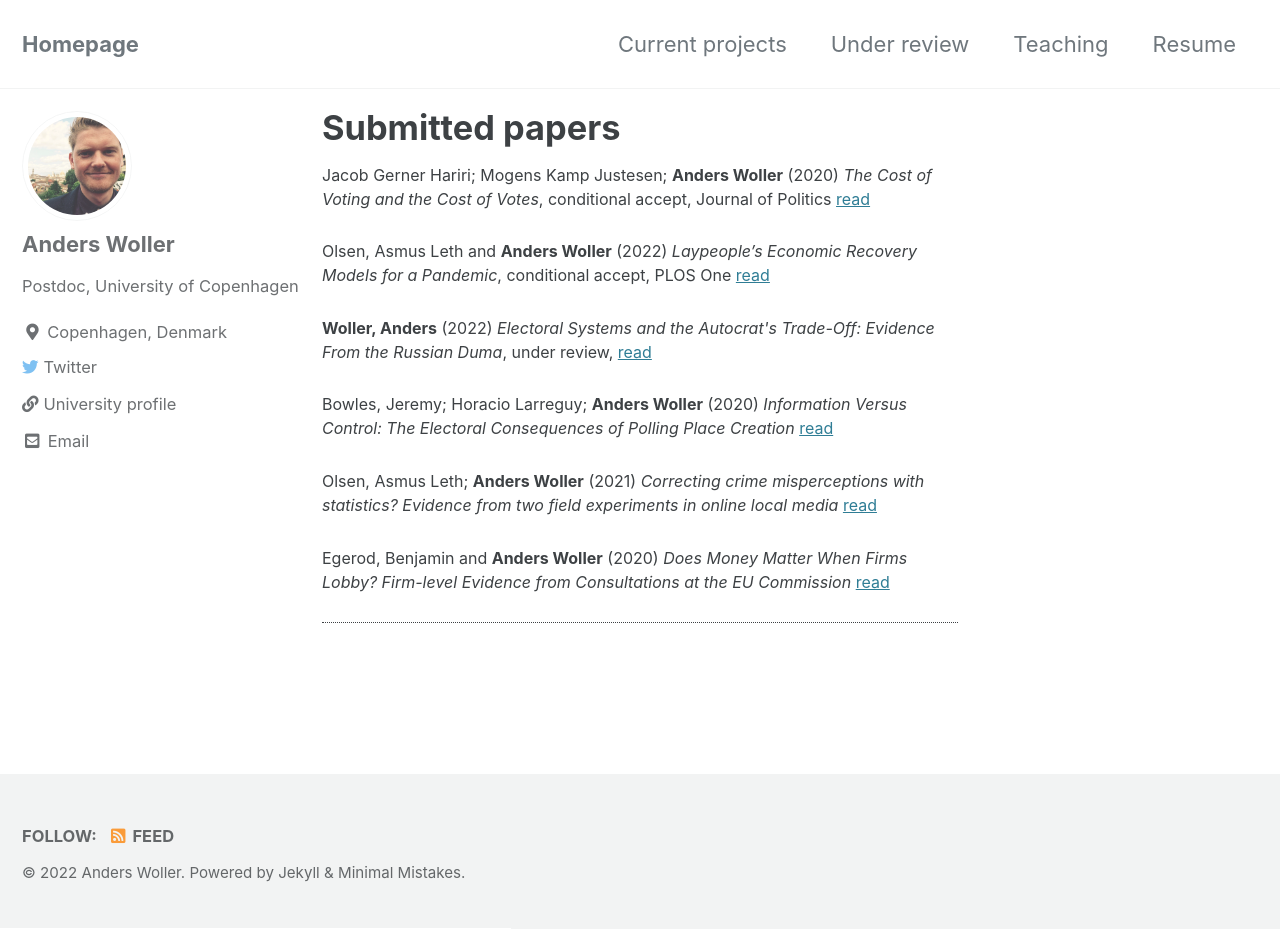
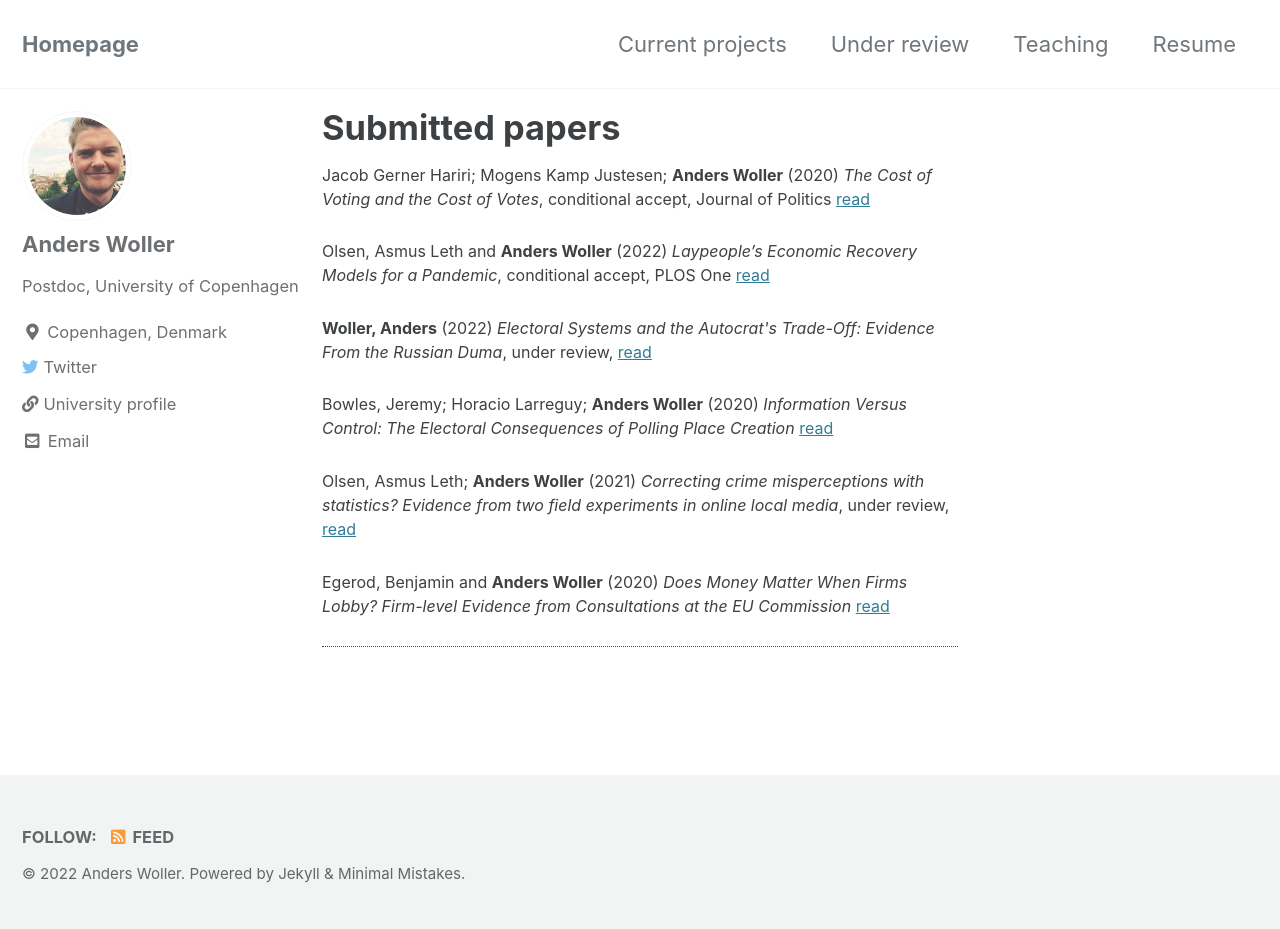
Before and after one commit to AndersWoller/AndersWoller.github.io, a Jekyll site: the page built from _pages/publications.md, in a window 1280 px wide and 929 px high. Built offline with Jekyll 4.4.1, drawn with Linux system fonts in a browser that asks for light colours; cached includes are drawn as plain includes.

Commit message:
Update publications.md

```diff
--- a/_pages/publications.md
+++ b/_pages/publications.md
@@ -12,7 +12,7 @@
 
 <p style="font-size:16px"> Bowles, Jeremy; Horacio Larreguy; <b>Anders Woller</b> (2020) <i>Information Versus Control: The Electoral Consequences of Polling Place Creation</i> <a href="https://www.dropbox.com/s/r8syn46829kzhko/draft_5.pdf?dl=0">read</a> <p/>
 
-<p style="font-size:16px"> Olsen, Asmus Leth; <b>Anders Woller</b> (2021) <i>Correcting crime misperceptions with statistics? Evidence from two field experiments in online local media</i> <a href="https://www.dropbox.com/s/xamcx5m7wzss90a/manuscript_JOP.pdf?dl=0">read</a> <p/>
+<p style="font-size:16px"> Olsen, Asmus Leth; <b>Anders Woller</b> (2021) <i>Correcting crime misperceptions with statistics? Evidence from two field experiments in online local media</i>, under review, <a href="https://www.dropbox.com/s/xamcx5m7wzss90a/manuscript_JOP.pdf?dl=0">read</a> <p/>
 
 <p style="font-size:16px"> Egerod, Benjamin and <b>Anders Woller</b> (2020) <i>Does Money Matter When Firms Lobby? Firm-level Evidence from Consultations at the EU Commission</i> <a href="https://www.dropbox.com/s/jntg13ofu0ydflr/Maindocument.pdf?dl=0">read</a> <p/>
 
```
